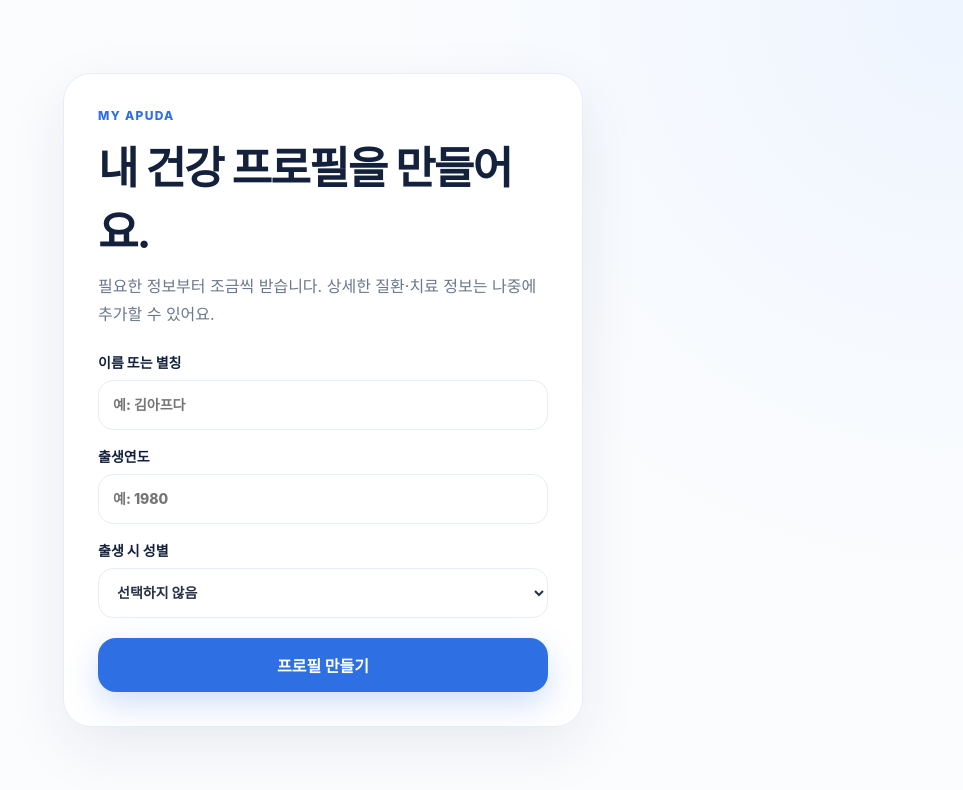
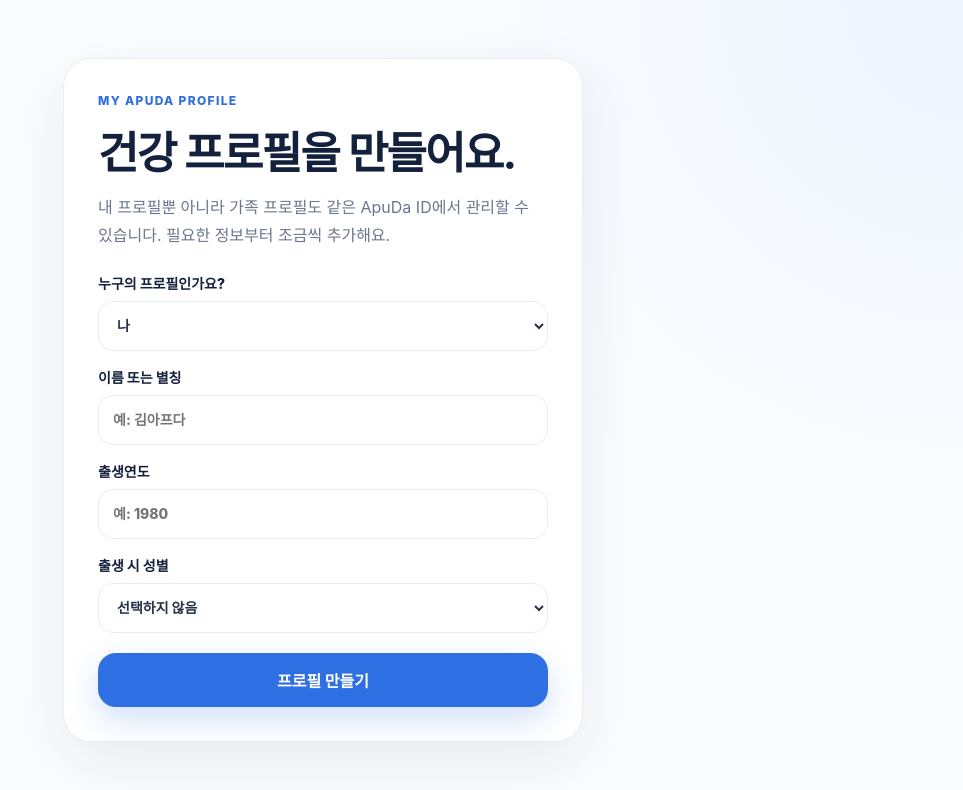
Before and after one commit to Mespital/ApuDa, a Next.js app in the folder platform/: page /onboarding in a window 1280 px wide. Shown: the top 790 px of the page, without its empty margins (317-1280 px from the left). Built offline with nearby package versions, Linux system fonts and the light colour scheme.

Commit message:
feat(platform): complete platform/app/onboarding/page.tsx

```diff
--- a/platform/app/onboarding/page.tsx
+++ b/platform/app/onboarding/page.tsx
@@ -10,7 +10,9 @@ export default function OnboardingPage() {
   const [displayName, setDisplayName] = useState("");
   const [birthYear, setBirthYear] = useState("");
   const [sexAtBirth, setSexAtBirth] = useState("");
+  const [relationship, setRelationship] = useState("self");
   const [message, setMessage] = useState("");
+  const [saving, setSaving] = useState(false);
 
   async function submit(event: FormEvent<HTMLFormElement>) {
     event.preventDefault();
@@ -20,6 +22,7 @@ export default function OnboardingPage() {
       return;
     }
 
+    setSaving(true);
     const supabase = createClient();
     const { data: authData } = await supabase.auth.getUser();
 
@@ -28,19 +31,30 @@ export default function OnboardingPage() {
       return;
     }
 
-    const { error } = await supabase.from("profiles").insert({
-      owner_user_id: authData.user.id,
-      display_name: displayName,
-      birth_year: birthYear ? Number(birthYear) : null,
-      sex_at_birth: sexAtBirth || null,
-      relationship_to_user: "self",
-      profile_type: "human"
-    });
+    const { data, error } = await supabase
+      .from("profiles")
+      .insert({
+        owner_user_id: authData.user.id,
+        display_name: displayName.trim(),
+        birth_year: birthYear ? Number(birthYear) : null,
+        sex_at_birth: sexAtBirth || null,
+        relationship_to_user: relationship,
+        profile_type: "human"
+      })
+      .select("id")
+      .single();
 
-    if (error) {
-      setMessage(error.message);
+    if (error || !data) {
+      setMessage(error?.message ?? "프로필을 만들지 못했습니다.");
+      setSaving(false);
       return;
     }
+
+    await fetch("/api/profile/active", {
+      method: "POST",
+      headers: { "Content-Type": "application/json" },
+      body: JSON.stringify({ profileId: data.id })
+    });
 
     router.push("/my");
     router.refresh();
@@ -49,14 +63,27 @@ export default function OnboardingPage() {
   return (
     <main className="authShell">
       <section className="authCard">
-        <p className="eyebrow">MY APUDA</p>
-        <h1>내 건강 프로필을 만들어요.</h1>
+        <p className="eyebrow">MY APUDA PROFILE</p>
+        <h1>건강 프로필을 만들어요.</h1>
         <p className="authLead">
-          필요한 정보부터 조금씩 받습니다. 상세한 질환·치료 정보는 나중에
-          추가할 수 있어요.
+          내 프로필뿐 아니라 가족 프로필도 같은 ApuDa ID에서 관리할 수
+          있습니다. 필요한 정보부터 조금씩 추가해요.
         </p>
 
         <form onSubmit={submit} className="authForm">
+          <label>
+            누구의 프로필인가요?
+            <select value={relationship} onChange={(event) => setRelationship(event.target.value)}>
+              <option value="self">나</option>
+              <option value="mother">어머니</option>
+              <option value="father">아버지</option>
+              <option value="spouse">배우자</option>
+              <option value="child">자녀</option>
+              <option value="guardian">보호 대상 가족</option>
+              <option value="other">기타 가족</option>
+            </select>
+          </label>
+
           <label>
             이름 또는 별칭
             <input
@@ -81,10 +108,7 @@ export default function OnboardingPage() {
 
           <label>
             출생 시 성별
-            <select
-              value={sexAtBirth}
-              onChange={(event) => setSexAtBirth(event.target.value)}
-            >
+            <select value={sexAtBirth} onChange={(event) => setSexAtBirth(event.target.value)}>
               <option value="">선택하지 않음</option>
               <option value="male">남성</option>
               <option value="female">여성</option>
@@ -92,7 +116,9 @@ export default function OnboardingPage() {
             </select>
           </label>
 
-          <button className="primaryButton wideButton">프로필 만들기</button>
+          <button className="primaryButton wideButton" disabled={saving}>
+            {saving ? "만드는 중..." : "프로필 만들기"}
+          </button>
         </form>
 
         {message && <p className="formMessage">{message}</p>}
```
